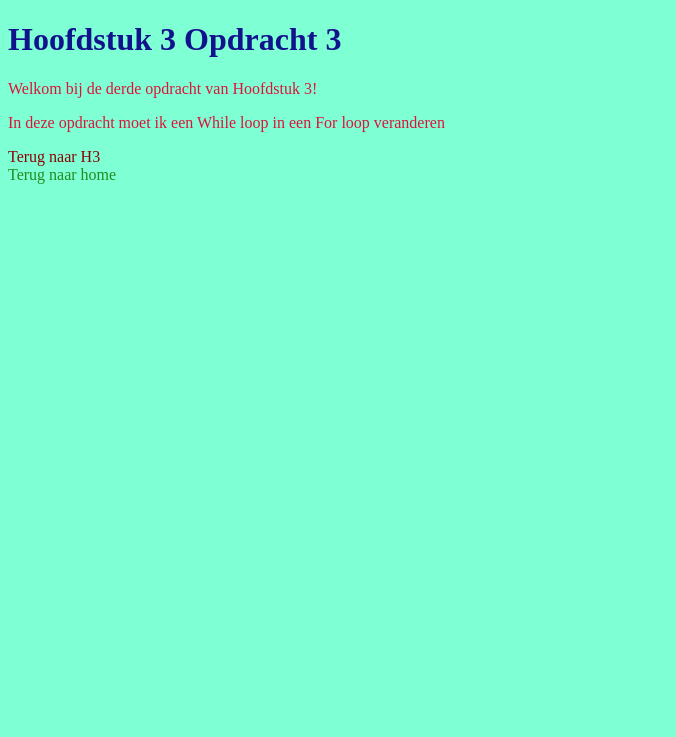
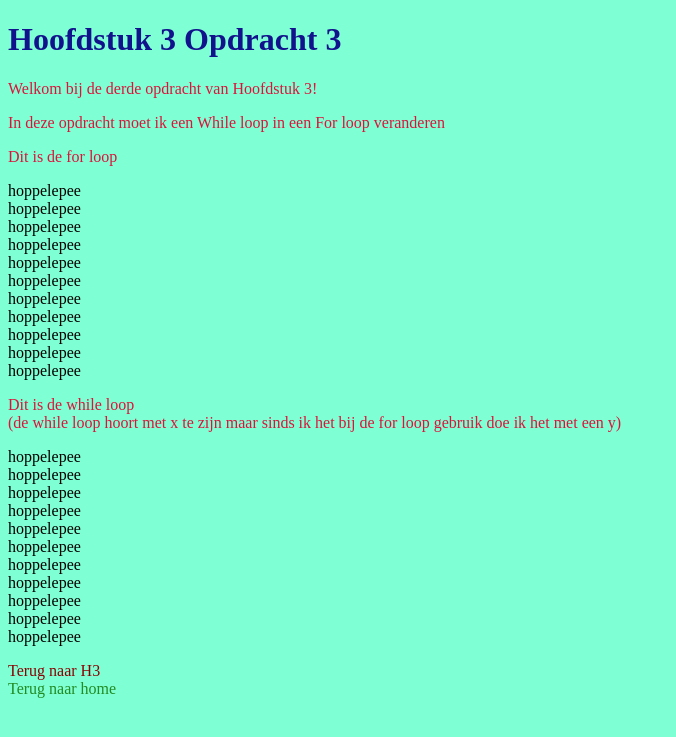
Before and after one commit to ZoruaStar64/PHP, a PHP site: page /PHP/H03/opdracht3H3.php in a window 1280 px wide. Shown: the top 737 px of the page, without its empty margins (0-676 px from the left). Run offline with PHP 8.4, Linux system fonts and the light colour scheme.

Commit message:
Opdracht 3 af

```diff
--- a/PHP/H03/opdracht3H3.php
+++ b/PHP/H03/opdracht3H3.php
@@ -13,6 +13,22 @@ echo "<p>Welkom bij de derde opdracht van Hoofdstuk 3!</p>";
 
 echo "<p>In deze opdracht moet ik een While loop in een For loop veranderen </p>";
 
+echo "<p>Dit is de for loop</p>";
+
+$x = 35;
+    for ($x = 35; $x >= 25; $x--) {
+        echo "hoppelepee";
+        echo "<br>";
+    }
+
+echo "<p>Dit is de while loop <br>(de while loop hoort met x te zijn maar sinds ik het bij de for loop gebruik doe ik het met een y)</p>";
+
+    $y = 35;
+    while ($y >= 25) {
+        echo "hoppelepee";
+        echo "<br>";
+        $y--;
+    }
 
 
 echo "<p><a href='h03.php'>Terug naar H3</a><br><a class='home' href='../../index.php'>Terug naar home</a></p>";
```
